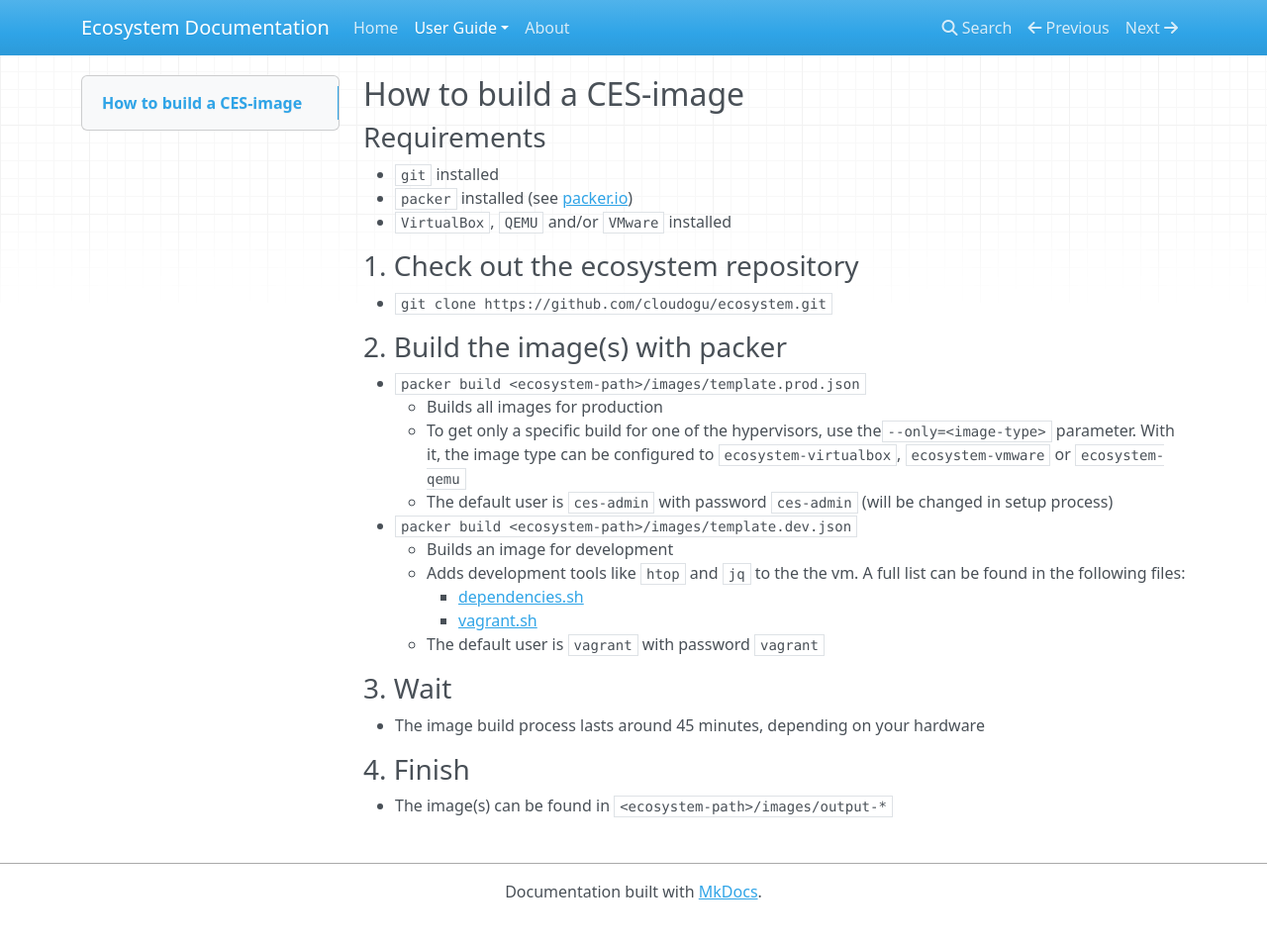
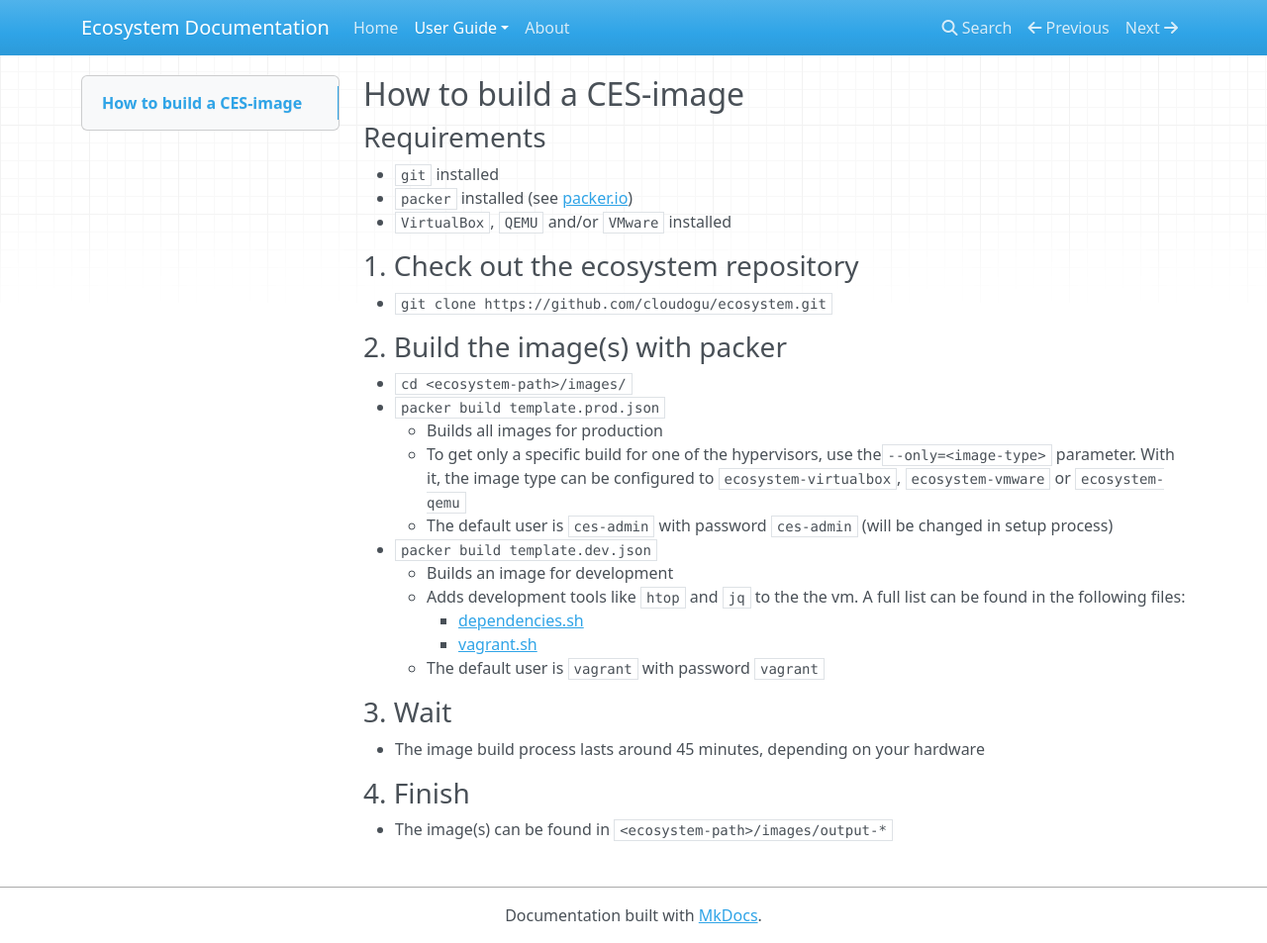
Before and after one commit to cloudogu/ecosystem, an MkDocs documentation site: the page built from docs/docs/user-guide/image-build.md, in a window 1280 px wide and 953 px high. Shown: the whole window at 99% size. Built offline with MkDocs 1.6.1, drawn with Linux system fonts in a browser that asks for light colours; nearby versions of some CDN libraries; old or Windows-style settings are respelled for this version of MkDocs.

Commit message:
Make image creation documentation more precise as current version does not work

```diff
--- a/docs/docs/user-guide/image-build.md
+++ b/docs/docs/user-guide/image-build.md
@@ -7,11 +7,12 @@
 ### 1. Check out the ecosystem repository
  * `git clone https://github.com/cloudogu/ecosystem.git`
 ### 2. Build the image(s) with packer
-* `packer build <ecosystem-path>/images/template.prod.json`
+* `cd <ecosystem-path>/images/`
+* `packer build template.prod.json`
     * Builds all images for production
     * To get only a specific build for one of the hypervisors, use the`--only=<image-type>` parameter. With it, the image type can be configured to `ecosystem-virtualbox`, `ecosystem-vmware` or `ecosystem-qemu`
     * The default user is `ces-admin` with password `ces-admin` (will be changed in setup process)
-* `packer build <ecosystem-path>/images/template.dev.json`
+* `packer build template.dev.json`
     * Builds an image for development
     * Adds development tools like `htop` and `jq` to the the vm.
     A full list can be found in the following files:
```
